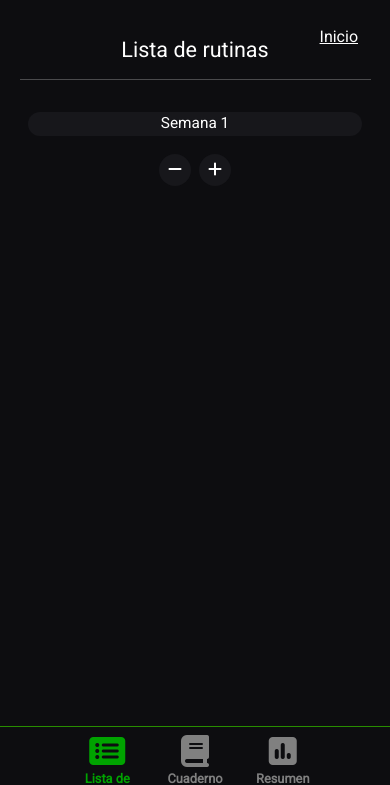
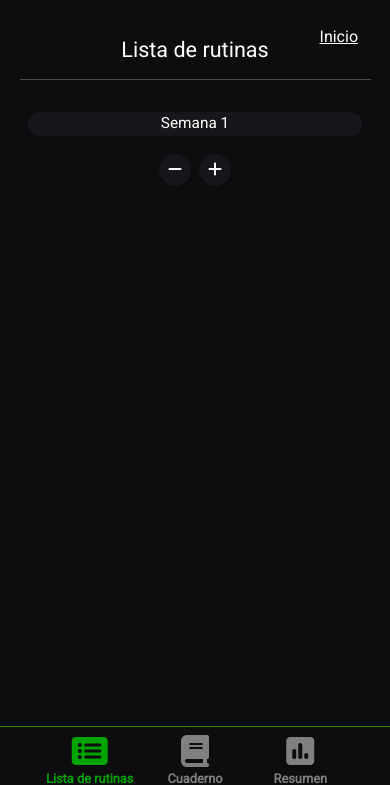
Before and after one commit to Naku2004/Naku2004.github.io, a plain HTML site: page rutins.html in a window 390 px wide. Shown: the part 59-844 px from the top of the page. Drawn offline with nearby package versions, Linux system fonts and the light colour scheme.

Commit message:
Style nav

```diff
--- a/rutins.html
+++ b/rutins.html
@@ -30,7 +30,7 @@
             <ul id="side">
                 <button id="listIcon" class="buttonlistaIcon" onclick="buttonLista()"><i class="fa-solid fa-house-chimney-window"> <label id="inicio">Inicio</label></i></button>
                 <button id="rutinasIcon" class="buttonlistaIcon" onclick="buttonListaRutinas()">Lista de rutinas</button>
-                <button id="cuaderno" class="buttonlista" onclick="buttonCuaderno()"><i class="fa-solid fa-book"> </i>Cuaderno de ent.</button>
+                <button id="cuaderno" class="buttonlista" onclick="buttonCuaderno()"><i class="fa-solid fa-book"></i><label id="inicio">Cuaderno</label></button>
             </ul>
             <ul id="slide">
                 <button id="list" class="buttonlista" onclick="buttonLista()">Lista de rutinas</button>
--- a/style.css
+++ b/style.css
@@ -554,7 +554,7 @@ th:last-child{
     }
 }
 
-@media(max-width: 1000px){
+@media(max-width: 800px){
     .SectionLabel{
         width: 90%;
     }
@@ -587,4 +587,8 @@ th:last-child{
     #navbottom{
         visibility: visible;
     }
+
+    #navtab{
+        width: 90%;
+    }
 }
--- a/stylebook.css
+++ b/stylebook.css
@@ -381,6 +381,7 @@ span, .buttonBook{
     color: gray;
     height: auto;
     margin-bottom: 0.1rem;
+    white-space: nowrap;
 }
 
 .buttonIcon.on{
@@ -397,7 +398,7 @@ span, .buttonBook{
     width: 30%;
 }
 
-@media (max-width: 1000px){
+@media (max-width: 800px){
 
 
     #page{
```
